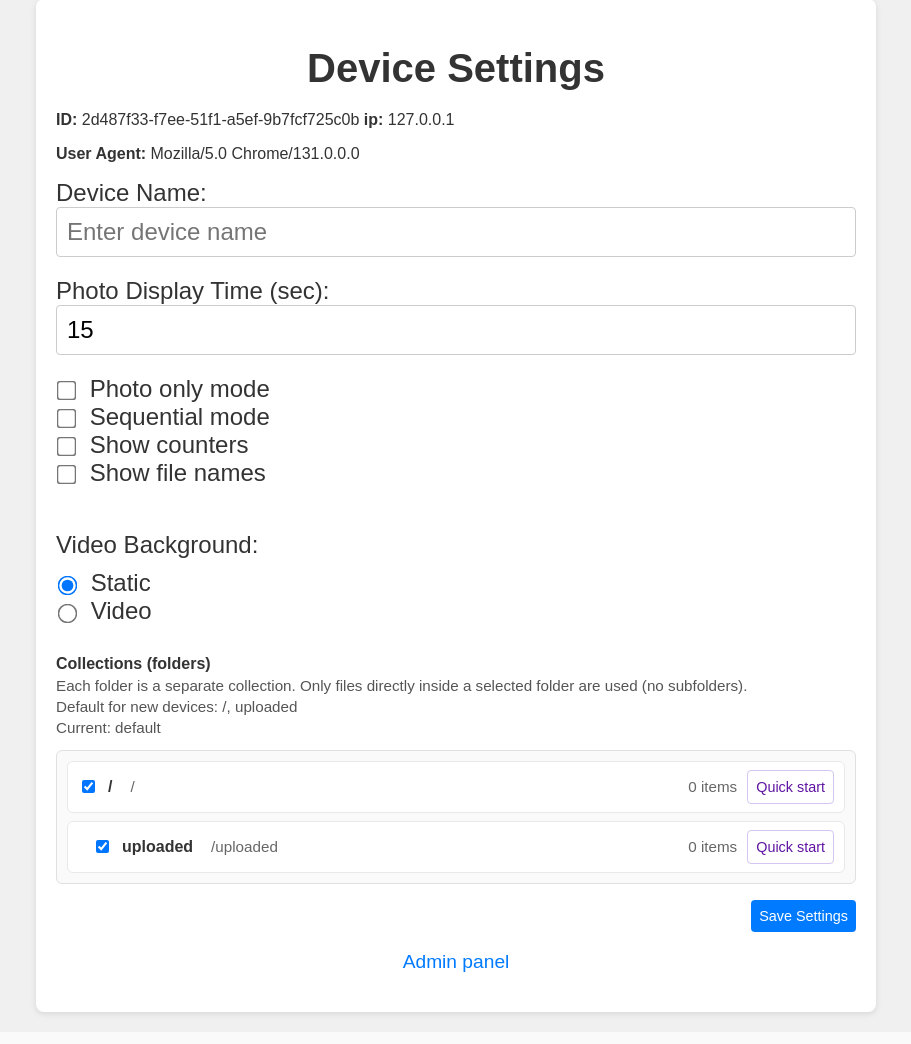
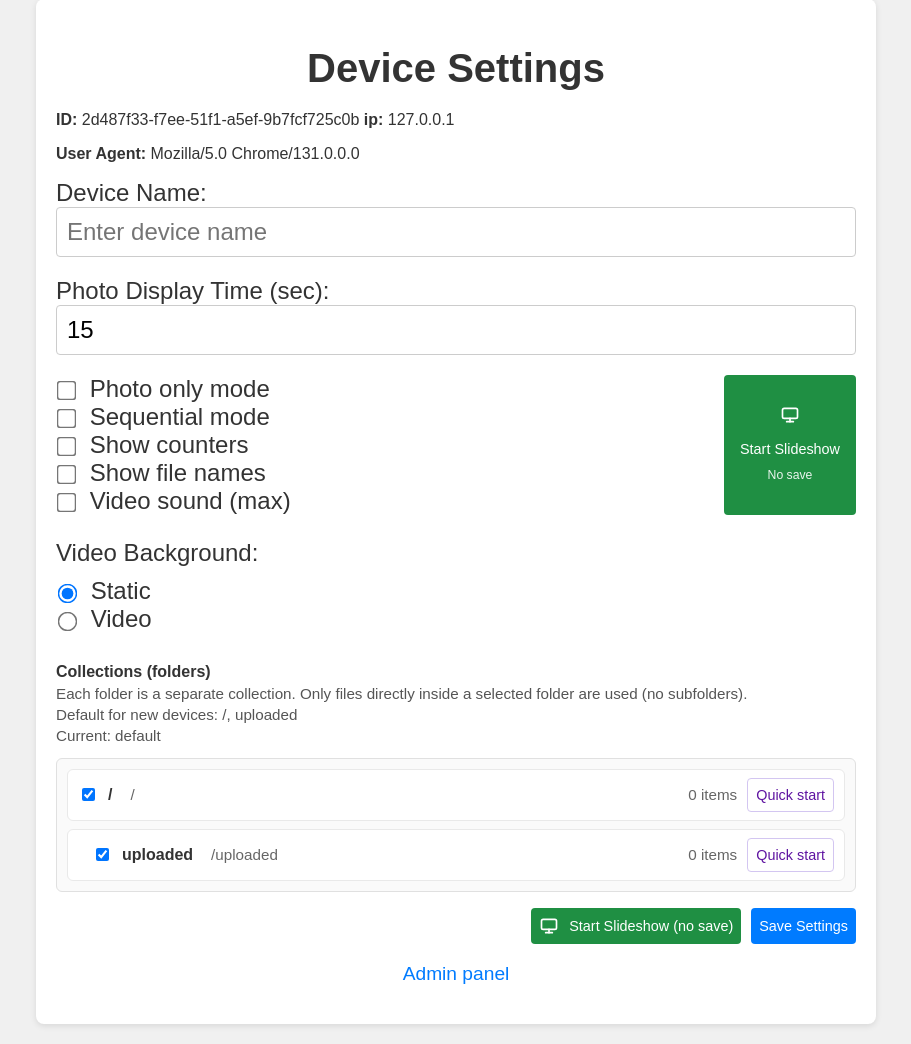
Before and after one commit to nikmedoed/pishow, a FastAPI app: page /go in a window 1280 px wide. Shown: the part 21-1065 px from the top of the page, without its empty margins (184-1095 px from the left). Before the commit the page ends 1039 px from the top, so only its background shows below. Run offline with FastAPI, Linux system fonts and the light colour scheme.

Commit message:
Media collections: improvements and fixes
Introduces a 'video_sound' setting for devices, allowing users to enable or disable sound for video playback. Updates backend logic, form handling, and templates to support this option, and improves UI layout for settings and start buttons. Also refines video display and button styles for better usability.

```diff
--- a/src/device_manager.py
+++ b/src/device_manager.py
@@ -17,7 +17,8 @@ SETTINGS_LIST = {
     # 'modern_mode': 'Modern Mode',
     'sequential_mode': 'Sequential mode',
     'show_counters': 'Show counters',
-    'show_names': 'Show file names'
+    'show_names': 'Show file names',
+    'video_sound': 'Video sound (max)'
 }
 
 
@@ -29,6 +30,7 @@ class DeviceInfo:
     sequential_mode: bool = False
     show_counters: bool = False
     video_background: bool = False
+    video_sound: bool = False
     show_names: bool = False
     collections: list[str] | None = None
     user_agent: str = ""
@@ -232,6 +234,11 @@ class DeviceQueueManager:
         else:
             device_info = DeviceInfo()
 
+        previous_effective_collections = (
+            device_info.collections
+            if device_info.collections is not None
+            else self.default_collections
+        )
         update_fields = {}
         if info is not None:
             if isinstance(info, dict):
@@ -249,12 +256,18 @@ class DeviceQueueManager:
                 continue
             if field == "collections":
                 collections_value_set = True
-                value = self._normalize_collection_ids(value, allow_empty=True)
-                if value == []:
-                    value = None
-                if device_info.collections != value:
+                normalized = self._normalize_collection_ids(value, allow_empty=True)
+                if normalized == []:
+                    normalized = None
+                # Keep using defaults if nothing changed (device had defaults and posted equals defaults).
+                if device_info.collections is None and normalized == self.default_collections:
+                    normalized = None
+                new_effective_collections = (
+                    normalized if normalized is not None else self.default_collections
+                )
+                if previous_effective_collections != new_effective_collections:
                     queue_reset_needed = True
-                device_info.collections = value
+                device_info.collections = normalized
                 continue
             setattr(device_info, field, value)
 
--- a/src/routes/admin.py
+++ b/src/routes/admin.py
@@ -165,6 +165,7 @@ async def update_admin_device_settings(
         sequential_mode: bool = Form(False),
         show_counters: bool = Form(False),
         show_names: bool = Form(False),
+        video_sound: bool = Form(False),
         video_background: str = Form("static"),
         name: str = Form(""),
         collections: list[str] = Form(None),
@@ -178,6 +179,7 @@ async def update_admin_device_settings(
         sequential_mode=sequential_mode,
         show_counters=show_counters,
         video_background=video_background == "video",
+        video_sound=video_sound,
         show_names=show_names,
         name=name,
         collections=collections,
--- a/src/routes/old.py
+++ b/src/routes/old.py
@@ -52,6 +52,7 @@ async def get_media_page(request: Request, device_id: str = Cookie(None)):
             "refresh_time": refresh_time,
             "is_video": is_video,
             "dynamic_background": device_info.video_background,
+            "video_sound": device_info.video_sound,
             "background_file_url": background_file_url,
             "include_inline_video": include_inline_video,
             "counters_text": counters_text,
--- a/src/routes/settings.py
+++ b/src/routes/settings.py
@@ -6,6 +6,42 @@ from src.settings import device_queue_manager, templates
 from src.utils.device import get_device_id
 
 router = APIRouter(prefix="/go", tags=["settings"])
+
+
+def _update_device_info_from_form(
+        request: Request,
+        device_id: str,
+        photo_time: int,
+        only_photo: bool,
+        modern_mode: bool,
+        sequential_mode: bool,
+        show_counters: bool,
+        show_names: bool,
+        video_sound: bool,
+        video_background: str,
+        name: str,
+        collections: list[str] | None,
+        force_reset_queue: bool = False,
+):
+    photo_time = max(photo_time, 5)
+    user_agent = request.headers.get("user-agent", "unknown")
+    client_ip = getattr(request.client, "host", "unknown")
+    device_queue_manager.update_device_info(
+        device_id,
+        photo_time=photo_time,
+        only_photo=only_photo,
+        modern_mode=modern_mode,
+        sequential_mode=sequential_mode,
+        show_counters=show_counters,
+        video_background=video_background == "video",
+        video_sound=video_sound,
+        user_agent=user_agent,
+        show_names=show_names,
+        ip_address=client_ip,
+        name=name,
+        collections=collections,
+        force_reset_queue=force_reset_queue,
+    )
 
 
 @router.get("")
@@ -40,29 +76,26 @@ async def update_device_settings(
         sequential_mode: bool = Form(False),
         show_counters: bool = Form(False),
         show_names: bool = Form(False),
+        video_sound: bool = Form(False),
         video_background: str = Form("static"),
         name: str = Form(""),
         device_id: str = Cookie(None),
         collections: list[str] = Form(None),
 ):
     device_id = get_device_id(request, device_id)
-    photo_time = max(photo_time, 5)
-    user_agent = request.headers.get("user-agent", "unknown")
-    client_ip = getattr(request.client, "host", "unknown")
-    device_queue_manager.update_device_info(
+    _update_device_info_from_form(
+        request,
         device_id,
-        photo_time=photo_time,
-        only_photo=only_photo,
-        modern_mode=modern_mode,
-        sequential_mode=sequential_mode,
-        show_counters=show_counters,
-        video_background=video_background == "video",
-        user_agent=user_agent,
-        show_names=show_names,
-        ip_address=client_ip,
-        name=name,
-        collections=collections,
-
+        photo_time,
+        only_photo,
+        modern_mode,
+        sequential_mode,
+        show_counters,
+        show_names,
+        video_sound,
+        video_background,
+        name,
+        collections,
     )
     return RedirectResponse(url="/", status_code=303)
 
@@ -75,7 +108,34 @@ async def reset_device_collections(request: Request, device_id: str = Cookie(Non
 
 
 @router.post("/quick_start")
-async def quick_start_collection(request: Request, collection: str = Form(...), device_id: str = Cookie(None)):
+async def quick_start_collection(
+        request: Request,
+        collection: str = Form(...),
+        photo_time: int = Form(15),
+        only_photo: bool = Form(False),
+        modern_mode: bool = Form(False),
+        sequential_mode: bool = Form(False),
+        show_counters: bool = Form(False),
+        show_names: bool = Form(False),
+        video_sound: bool = Form(False),
+        video_background: str = Form("static"),
+        name: str = Form(""),
+        device_id: str = Cookie(None),
+):
     device_id = get_device_id(request, device_id)
-    device_queue_manager.update_device_info(device_id, collections=[collection], force_reset_queue=True)
+    _update_device_info_from_form(
+        request,
+        device_id,
+        photo_time,
+        only_photo,
+        modern_mode,
+        sequential_mode,
+        show_counters,
+        show_names,
+        video_sound,
+        video_background,
+        name,
+        [collection],
+        force_reset_queue=True,
+    )
     return RedirectResponse(url="/", status_code=303)
--- a/src/static/settings.css
+++ b/src/static/settings.css
@@ -45,13 +45,6 @@ form {
     background: #e9ecef;
 }
 
-.file-label:focus {
-    border-color: #0056b3;
-    background: #fff;
-    box-shadow: 0 0 4px rgba(0, 91, 187, 0.5);
-}
-
-
 label {
     font-size: 1.5em;
     display: block;
@@ -73,6 +66,18 @@ input[type="text"] {
     margin-bottom: 20px;
 }
 
+.settings-row {
+    display: grid;
+    grid-template-columns: minmax(0, 1fr) minmax(72px, 120px);
+    align-items: stretch;
+    gap: 12px;
+}
+
+.settings-row .checkbox-group {
+    min-width: 0;
+    margin-bottom: 0;
+}
+
 .checkbox-group input[type="checkbox"],
 .radio-group input[type="radio"] {
     transform: scale(1.5);
@@ -83,21 +88,6 @@ input[type="text"] {
 .radio-group p {
     font-size: 1.5em;
     margin-bottom: 10px;
-}
-
-.btn {
-    font-size: 1.75em;
-    padding: 15px;
-    border: none;
-    border-radius: 8px;
-    background-color: #007BFF;
-    color: #fff;
-    cursor: pointer;
-    transition: background-color 0.3s;
-}
-
-.btn:hover {
-    background-color: #0056b3;
 }
 
 @media (max-width: 600px) {
@@ -211,6 +201,7 @@ input[type="text"] {
 }
 
 .btn {
+    background-color: #007bff;
     padding: 8px;
     border: none;
     border-radius: 4px;
@@ -219,6 +210,7 @@ input[type="text"] {
     cursor: pointer;
     text-align: center;
     text-decoration: none;
+    transition: background-color 0.2s ease, filter 0.2s ease;
 }
 
 .btn-clear {
@@ -245,7 +237,7 @@ input[type="text"] {
     transition: background 0.3s;
 }
 
-.btn-upload:hover:hover {
+.btn-upload:hover {
     background: #0056b3;
 }
 
@@ -375,6 +367,60 @@ input[type="text"] {
 .form-actions {
     display: flex;
     justify-content: flex-end;
+    gap: 10px;
+}
+
+.btn-start {
+    display: inline-flex;
+    align-items: center;
+    gap: 10px;
+    text-decoration: none;
+    background-color: #1f8f43;
+}
+
+.btn-start:hover {
+    background-color: #176a32;
+}
+
+.btn-start-tall {
+    align-self: stretch;
+    justify-self: end;
+    flex-direction: column;
+    height: auto;
+    min-height: 0;
+    justify-content: center;
+    padding: 8px 6px 10px;
+    width: 100%;
+    white-space: normal;
+    text-align: center;
+    line-height: 1.2;
+}
+
+.btn-start-tall .btn-icon-line {
+    display: inline-flex;
+    align-items: center;
+    justify-content: center;
+    margin-bottom: 6px;
+}
+
+.btn-start-tall .btn-text,
+.btn-start-tall .btn-sub {
+    display: block;
+}
+
+.btn-start-tall .btn-sub {
+    font-size: 0.85em;
+    opacity: 0.9;
+}
+
+.btn-icon {
+    width: 20px;
+    height: 20px;
+    fill: none;
+    stroke: currentColor;
+    stroke-width: 2;
+    stroke-linecap: round;
+    stroke-linejoin: round;
 }
 
 .btn-ghost {
@@ -628,3 +674,6 @@ input[type="text"] {
         font-size: 1.1em;
     }
 }
+.settings-row .checkbox-group label {
+    white-space: nowrap;
+}
--- a/src/templates/settings.jinja2
+++ b/src/templates/settings.jinja2
@@ -21,6 +21,7 @@
         <label for="photo_time">Photo Display Time (sec):</label>
         <input type="number" id="photo_time" name="photo_time" min="5" value="{{ settings.photo_time }}" required>
 
+        <div class="settings-row">
             <div class="checkbox-group">
                 {% for name, label in settings_checks.items() %}
                     <label>
@@ -29,6 +30,18 @@
                         {{ label }}
                     </label>
                 {% endfor %}
+            </div>
+            <a href="/" class="btn btn-start btn-start-tall">
+                <span class="btn-icon-line" aria-hidden="true">
+                    <svg class="btn-icon" viewBox="0 0 24 24">
+                        <rect x="3" y="4" width="18" height="12" rx="2" ry="2"></rect>
+                        <path d="M8 20h8"></path>
+                        <path d="M12 16v4"></path>
+                    </svg>
+                </span>
+                <span class="btn-text">Start Slideshow</span>
+                <span class="btn-sub">No save</span>
+            </a>
         </div>
 
         <div class="radio-group">
@@ -72,6 +85,14 @@
         {{ render_collections(collections, selected_collections, show_quick_start=True, quick_action=quick_start_action) }}
 
         <div class="form-actions">
+            <a href="/" class="btn btn-start">
+                <svg class="btn-icon" viewBox="0 0 24 24" aria-hidden="true">
+                    <rect x="3" y="4" width="18" height="12" rx="2" ry="2"></rect>
+                    <path d="M8 20h8"></path>
+                    <path d="M12 16v4"></path>
+                </svg>
+                Start Slideshow (no save)
+            </a>
             <button type="submit" class="btn">Save Settings</button>
         </div>
     </form>
```
Also changed, not shown: src/static/old.css (+7 -2 lines), src/templates/index.jinja2 (+17 -1 lines), README.MD. Lines whose indentation alone changed are shown as unchanged.
